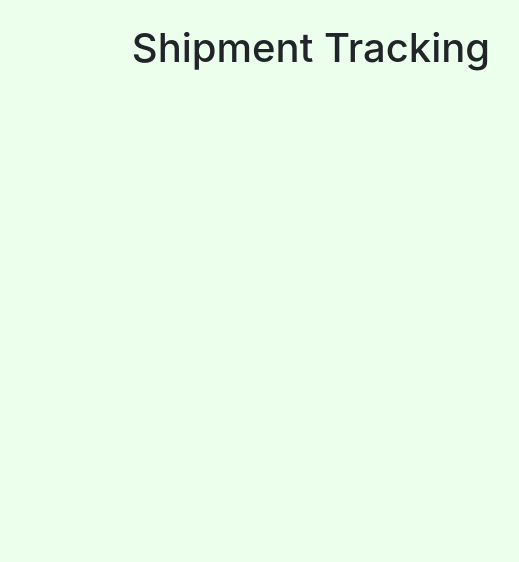
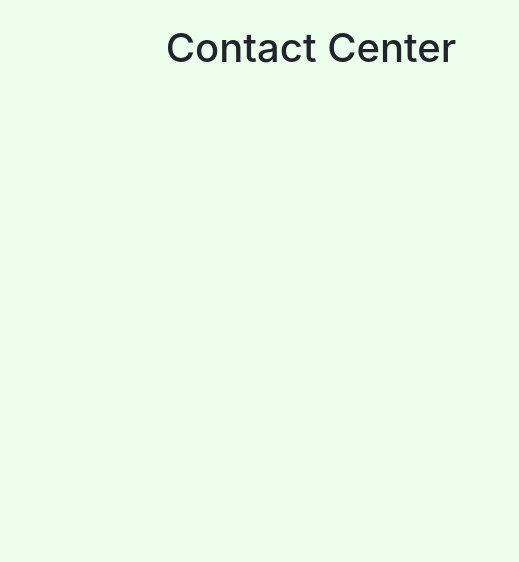
Before and after one commit to nikkirs/dss-heroku-sample, a website: page tracking.html in a window 1280 px wide. Shown: the full height of the page, 329-848 px from the left. Drawn offline with nearby package versions, Linux system fonts and the light colour scheme.

Commit message:
Update tracking.html

```diff
--- a/tracking.html
+++ b/tracking.html
@@ -22,7 +22,7 @@
 </head>
 
 <body style="background-color: rgba(236 255 237)">
-    <h1 class="my-4 text-center">Shipment Tracking</h1>
+    <h1 class="my-4 text-center">Contact Center</h1>
     <div class="col-xs-12 col-sm-12 col-md-4 col-lg-4 iframe-height embed-responsive embed-responsive-1by1">
         <iframe
             src="https://varadha01.cp.manh.cloud/customerengagementfacade/app/orderstatus?orderId=CC10050&selectedOrg=globalorg-us"
```
